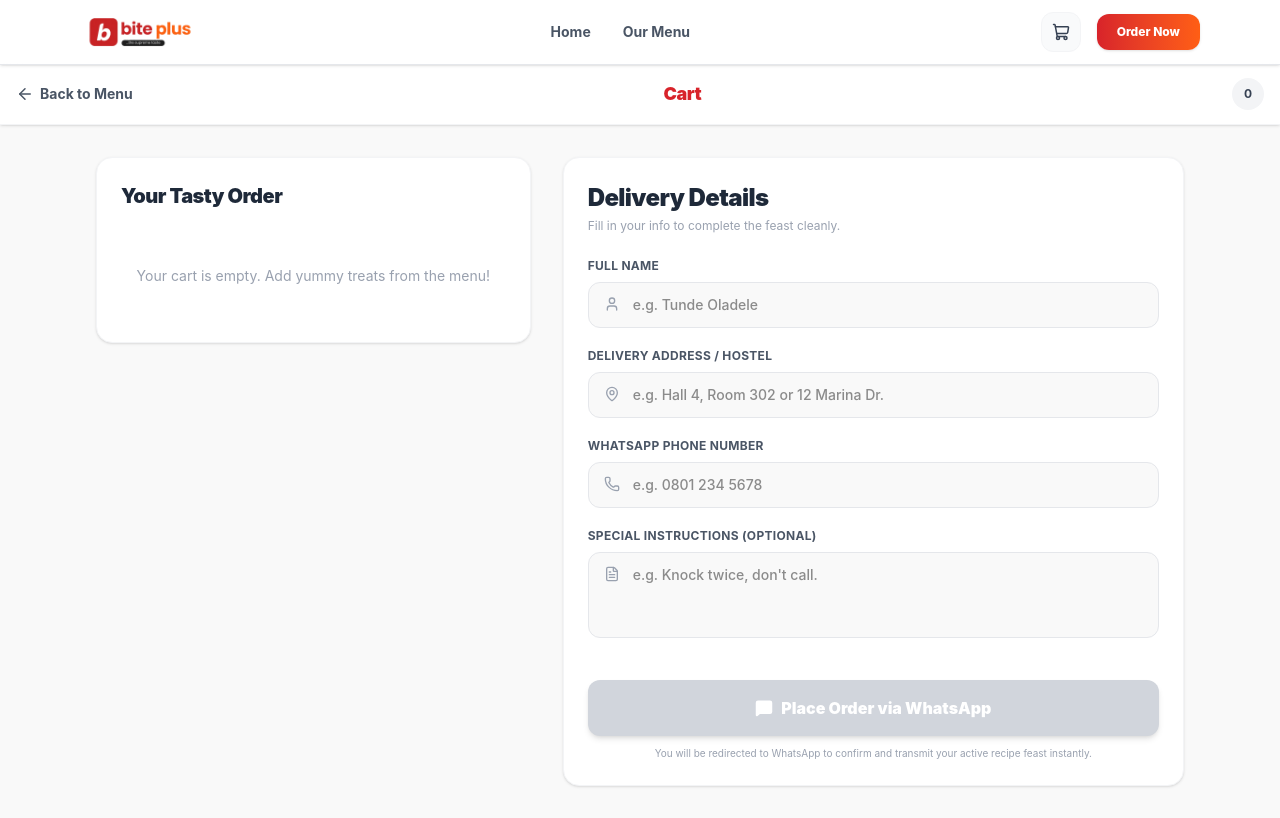
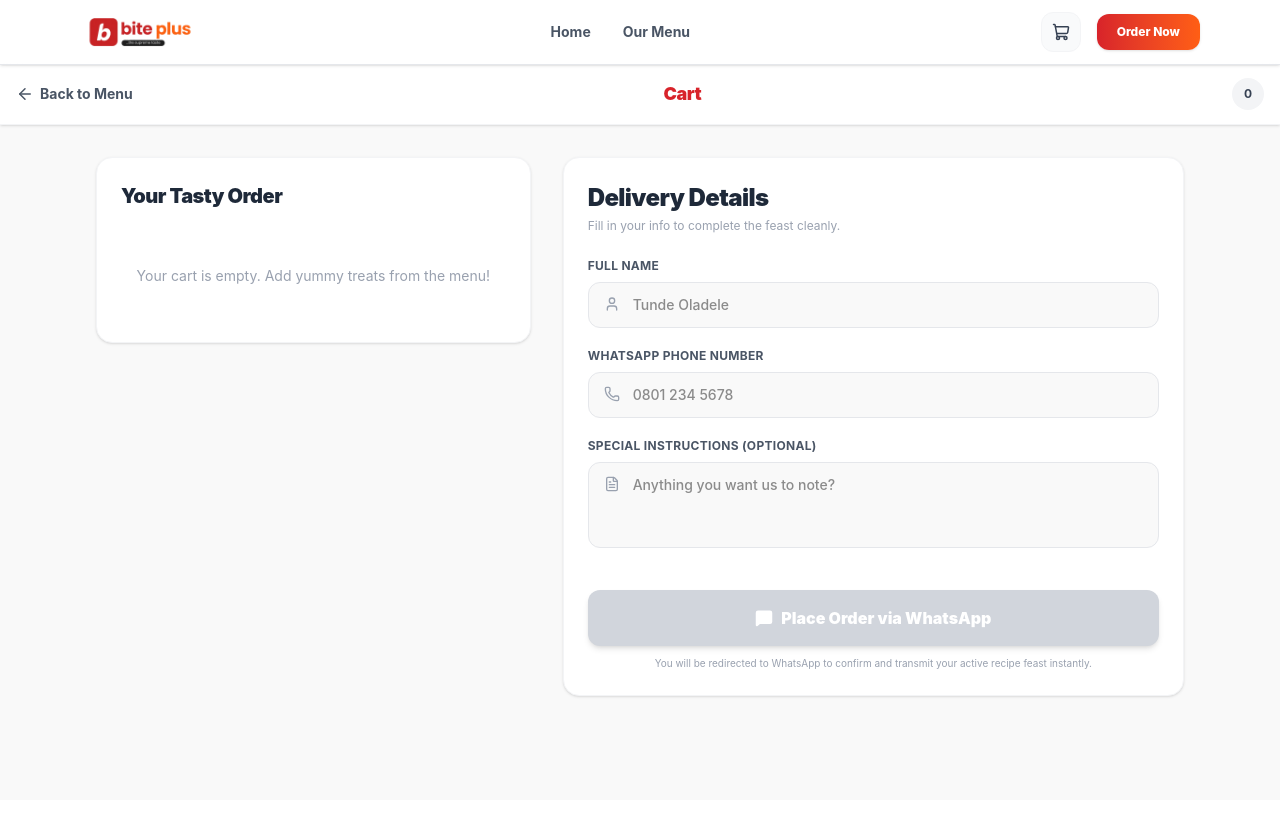
Before and after one commit to SIYD-TECH/biteplus, a React (Vite) app: page /cart in a window 1280 px wide. Built offline with nearby package versions, Linux system fonts and the light colour scheme.

Commit message:
feat: update input placeholders in Checkout component for better user guidance

```diff
--- a/src/pages/Checkout.jsx
+++ b/src/pages/Checkout.jsx
@@ -324,29 +324,7 @@ export default function Checkout({
                     required
                     value={formData.fullName}
                     onChange={handleInputChange}
-                    placeholder="e.g. Tunde Oladele"
-                    className="w-full pl-11 pr-4 py-3 bg-[#F9F9F9] border border-gray-200 rounded-xl focus:outline-none focus:border-[#FF5E14] focus:bg-white text-sm font-medium transition-all"
-                  />
-                </div>
-              </div>
-
-              {/* INPUT field 2: Address / Hostel Location */}
-              <div>
-                <label className="block text-xs font-bold text-gray-600 uppercase tracking-wide mb-2">
-                  Delivery Address / Hostel
-                </label>
-                <div className="relative">
-                  <MapPin
-                    size={16}
-                    className="absolute left-4 top-3.5 text-gray-400"
-                  />
-                  <input
-                    type="text"
-                    name="address"
-                    required
-                    value={formData.address}
-                    onChange={handleInputChange}
-                    placeholder="e.g. Hall 4, Room 302 or 12 Marina Dr."
+                    placeholder="Tunde Oladele"
                     className="w-full pl-11 pr-4 py-3 bg-[#F9F9F9] border border-gray-200 rounded-xl focus:outline-none focus:border-[#FF5E14] focus:bg-white text-sm font-medium transition-all"
                   />
                 </div>
@@ -368,7 +346,7 @@ export default function Checkout({
                     required
                     value={formData.phone}
                     onChange={handleInputChange}
-                    placeholder="e.g. 0801 234 5678"
+                    placeholder="0801 234 5678"
                     className="w-full pl-11 pr-4 py-3 bg-[#F9F9F9] border border-gray-200 rounded-xl focus:outline-none focus:border-[#FF5E14] focus:bg-white text-sm font-medium transition-all"
                   />
                 </div>
@@ -389,7 +367,7 @@ export default function Checkout({
                     rows="3"
                     value={formData.specialInstructions}
                     onChange={handleInputChange}
-                    placeholder="e.g. Knock twice, don't call."
+                    placeholder="Anything you want us to note?"
                     className="w-full pl-11 pr-4 py-3 bg-[#F9F9F9] border border-gray-200 rounded-xl focus:outline-none focus:border-[#FF5E14] focus:bg-white text-sm font-medium transition-all resize-none"
                   />
                 </div>
```
